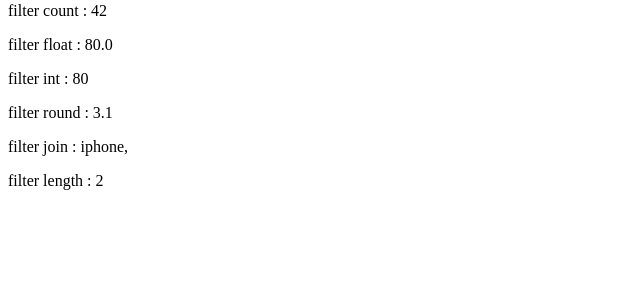
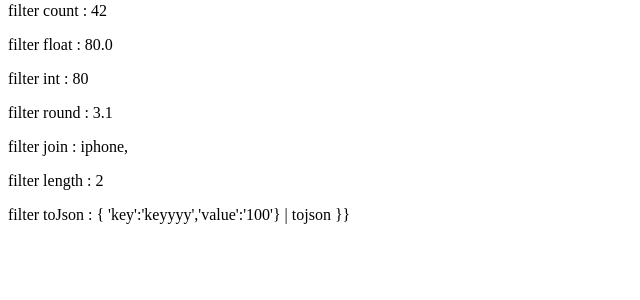
Before and after one commit to richie20502/flaskCero, a Flask app: page /filter/1 in a window 1280 px wide. Shown: the part 281-581 px from the top of the page, without its empty margins (0-640 px from the left). Run offline with Flask 2, Linux system fonts and the light colour scheme.

Commit message:
filter tojson

```diff
--- a/flask_app/my_app/templates/product/filter.html
+++ b/flask_app/my_app/templates/product/filter.html
@@ -26,3 +26,6 @@
 <p>
     filter length : {{ ["iphone",ipad] | length }}
 </p>
+<p>
+    filter toJson : { 'key':'keyyyy','value':'100'} | tojson }}
+</p>
```
